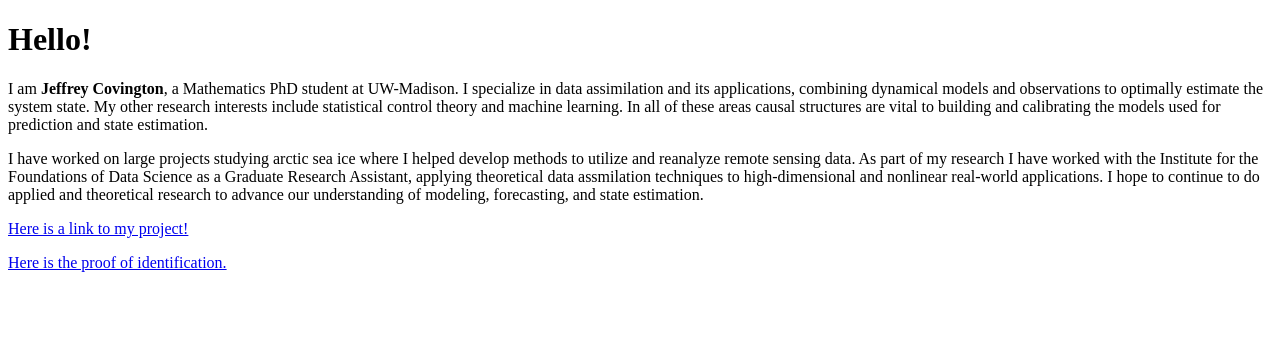
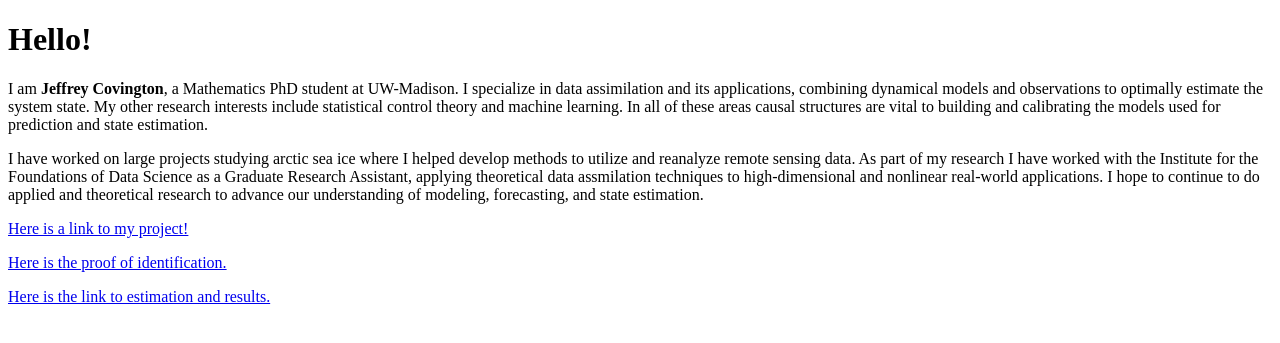
Before and after one commit to JeffreyCovington/JeffreyCovington.github.io, a Jekyll site: the page built from index.md, in a window 1280 px wide. Shown: the top 343 px of the page. Built offline with Jekyll 4.4.1, drawn with Linux system fonts in a browser that asks for light colours; our own code applies the rules of GitHub Pages for plain Markdown files.

Commit message:
Update index.md

```diff
--- a/index.md
+++ b/index.md
@@ -12,3 +12,5 @@ I hope to continue to do applied and theoretical research to advance our underst
 [Here is a link to my project!](./project)
 
 [Here is the proof of identification.](./id)
+
+[Here is the link to estimation and results.](./estimation)
```
